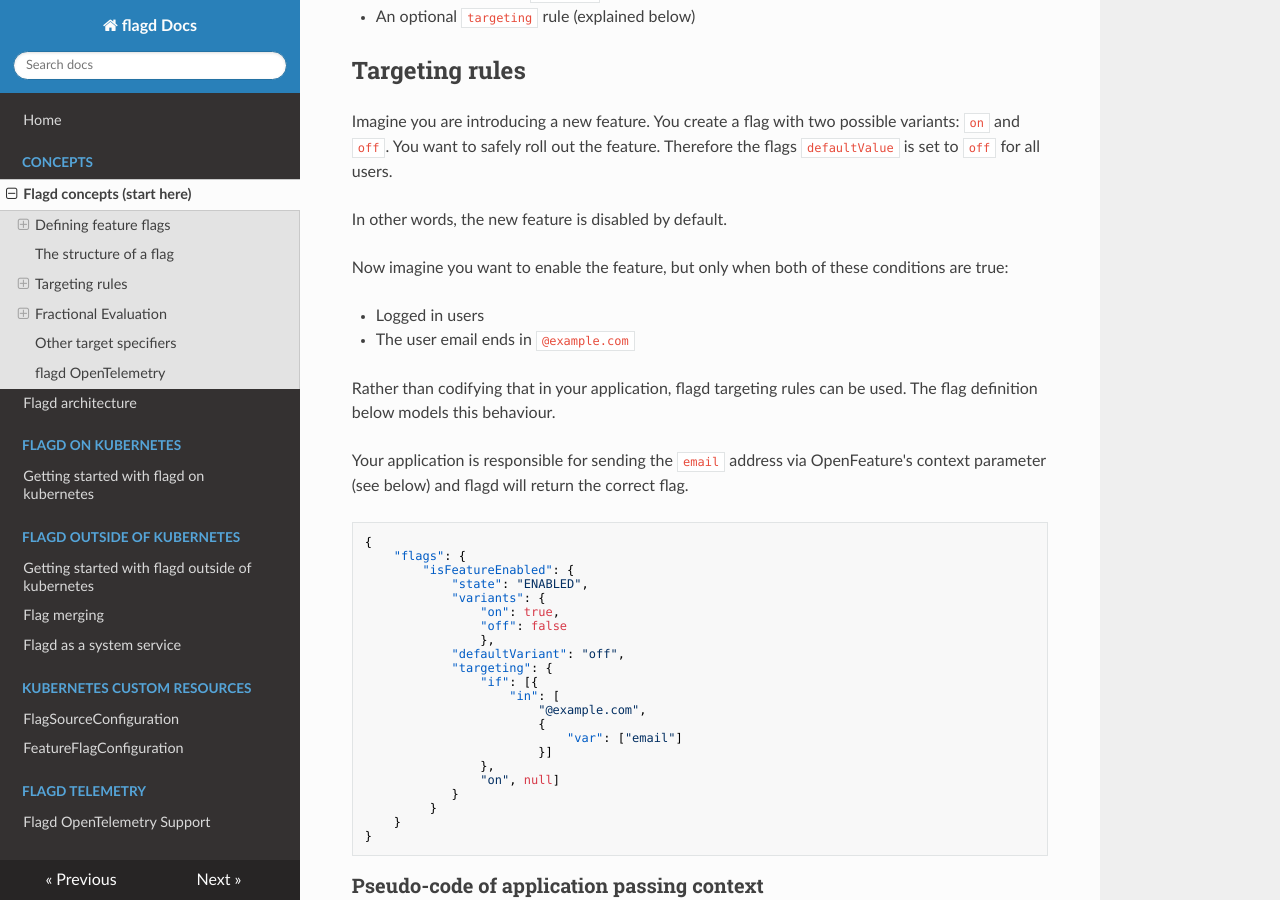
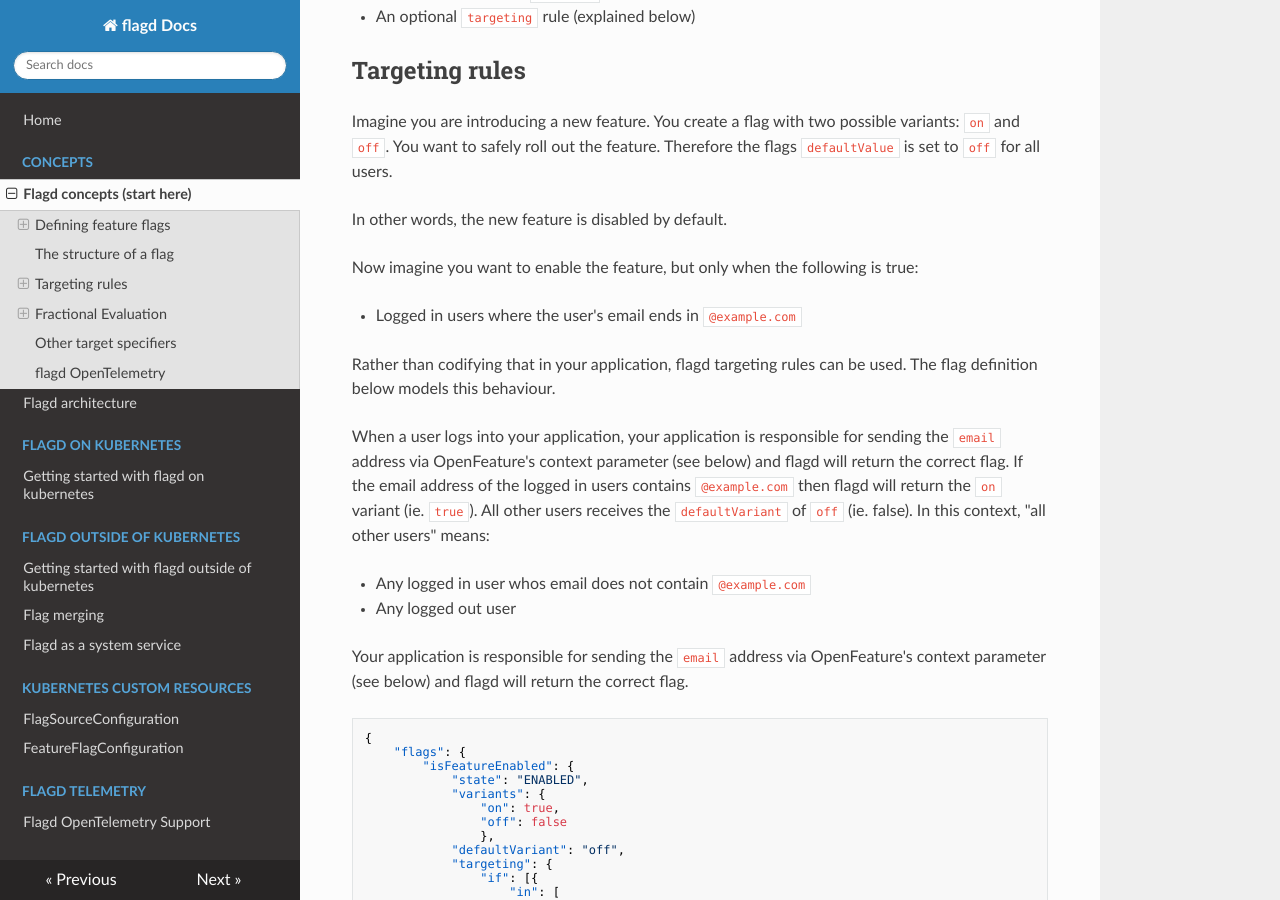
Before and after one commit to open-feature/flagd, an MkDocs documentation site: the page built from web-docs/concepts/index.md, in a window 1280 px wide and 900 px high, scrolled down 1648 px. Built offline with MkDocs 1.6.1, drawn with Linux system fonts in a browser that asks for light colours; nearby versions of some CDN libraries.

Commit message:
update
Signed-off-by: Adam Gardner <26523841+agardnerIT@users.noreply.github.com>

```diff
--- a/web-docs/concepts/index.md
+++ b/web-docs/concepts/index.md
@@ -77,12 +77,19 @@
 
 In other words, the new feature is disabled by default.
 
-Now imagine you want to enable the feature, but only when both of these conditions are true:
+Now imagine you want to enable the feature, but only when the following is true:
 
-- Logged in users
-- The user email ends in `@example.com`
+- Logged in users where the user's email ends in `@example.com`
 
 Rather than codifying that in your application, flagd targeting rules can be used. The flag definition below models this behaviour.
+
+When a user logs into your application, your application is responsible for sending the `email` address via OpenFeature's context parameter (see below) and flagd will return the correct flag.
+If the email address of the logged in users contains `@example.com` then flagd will return the `on` variant (ie. `true`).
+All other users receives the `defaultVariant` of `off` (ie. false).
+In this context, "all other users" means:
+
+- Any logged in user whos email does not contain `@example.com`
+- Any logged out user
 
 Your application is responsible for sending the `email` address via OpenFeature's context parameter (see below) and flagd will return the correct flag.
 
```
